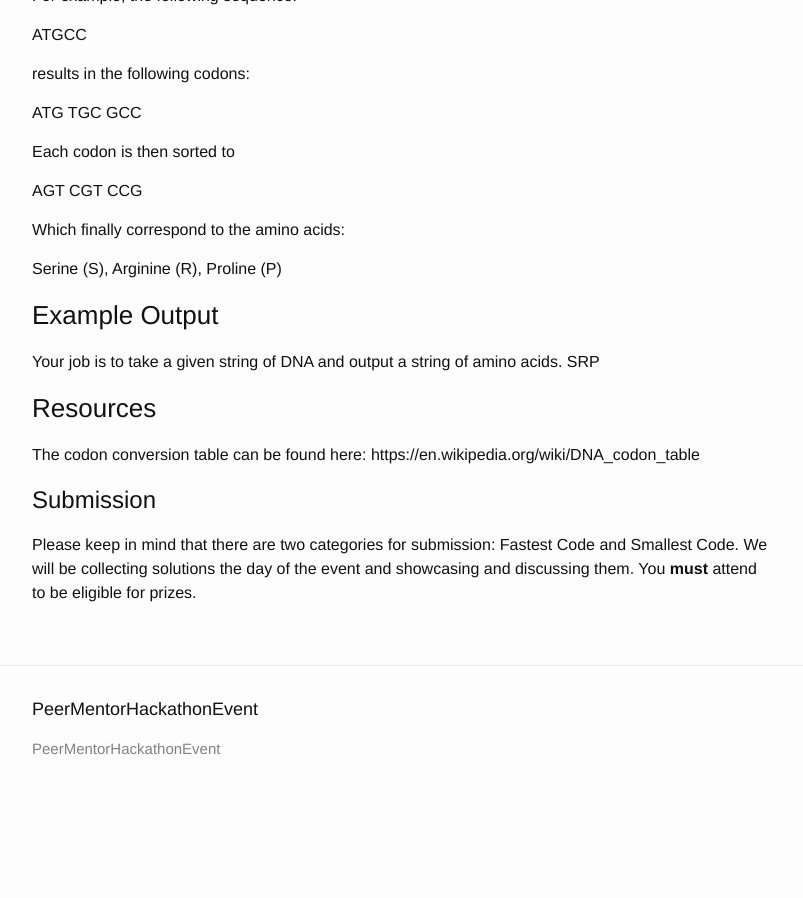
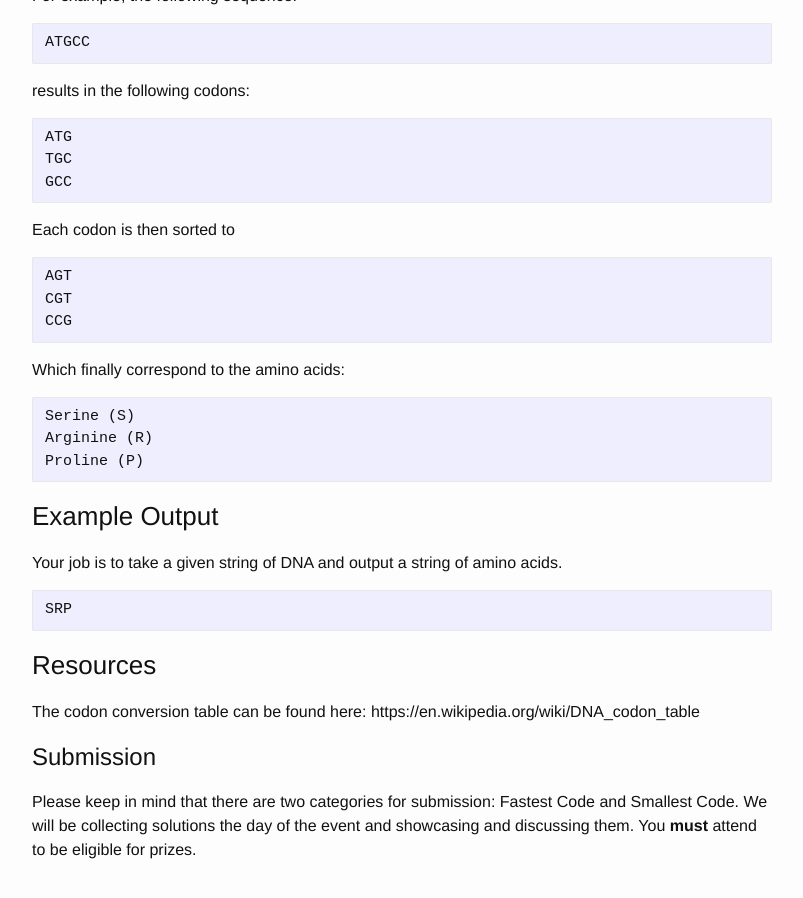
Before and after one commit to Rockie156/PeerMentorHackathonEvent, a Jekyll site: the page built from puzzle.md, in a window 1280 px wide and 900 px high, scrolled down 414 px. Shown: the whole window, without its empty margins (238-1041 px from the left). Built offline with Jekyll 4.4.1, drawn with Linux system fonts in a browser that asks for light colours; before the commit the page ends 1235 px from its top, so only the background shows below that.

````diff
--- a/puzzle.md
+++ b/puzzle.md
@@ -16,27 +16,39 @@ The aliens appear to have two key differences:
 ### Example Trace
 For example, the following sequence:
 
+```
 ATGCC
+```
 
 results in the following codons:
 
+```
 ATG
 TGC
 GCC
+```
 
 Each codon is then sorted to
 
+```
 AGT
 CGT
 CCG
-
+```
 Which finally correspond to the amino acids:
 
-Serine (S), Arginine (R), Proline (P)
+```
+Serine (S)
+Arginine (R)
+Proline (P)
+```
 
 ### Example Output
 Your job is to take a given string of DNA and output a string of amino acids.
+
+```
 SRP
+```
 
 ### Resources
 The codon conversion table can be found here: https://en.wikipedia.org/wiki/DNA_codon_table
````
